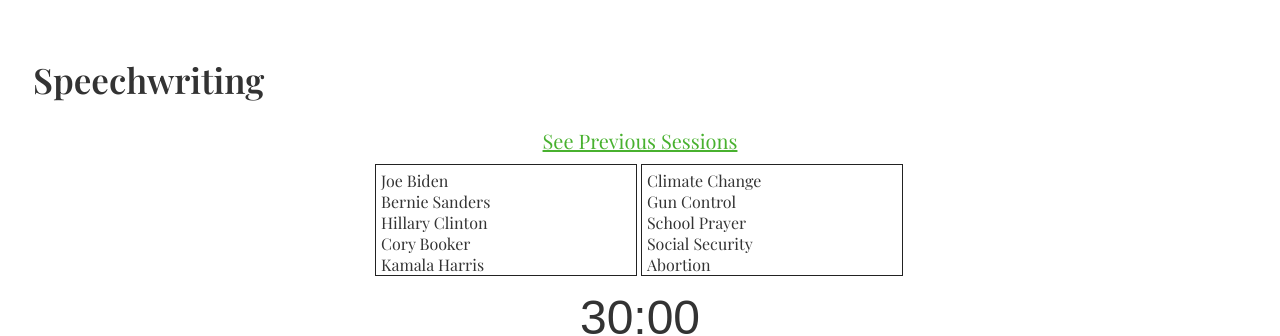
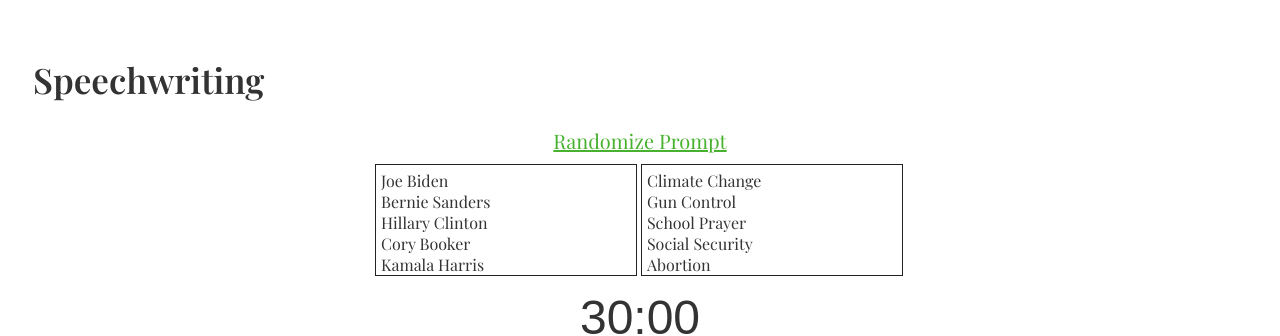
Before and after one commit to Crecker2/speechwriting, a Jekyll site: the page built from index.md, in a window 1280 px wide. Shown: the top 336 px of the page. Built offline with Jekyll 4.4.1, drawn with Linux system fonts in a browser that asks for light colours; some web fonts are replaced; some of the changed lines change nothing that is shown.

Commit message:
added randomize functionality

```diff
--- a/_layouts/default.html
+++ b/_layouts/default.html
@@ -15,7 +15,7 @@
         <h1>Speechwriting</h1>
       </div>
     </header>
-    <a class="postslink" href="{{'/sessions' | relative_url}}">See Previous Sessions</a>
+    <a onclick="randomize()" class="randomizer">Randomize Prompt</a>
     <div class="menu-wrapper">
       <div class="people">
         {% for person in site.data.people %}
--- a/css/stylesheet.scss
+++ b/css/stylesheet.scss
@@ -12,13 +12,14 @@
   font-weight: 600;
 }
 
-.postslink{
+.randomizer{
   color: #48b12f;
   text-decoration: underline;
   font-size: 20px;
   display: block;
   text-align: center;
   width: 100%;
+  cursor: pointer;
 }
 
 .menu-wrapper{
--- a/js/scripts.js
+++ b/js/scripts.js
@@ -44,6 +44,27 @@
 function assign(e){
   Array.from(document.getElementsByClassName(e.dataset.type)).forEach(i => i.removeAttribute("id"));
   e.id = e.dataset.type+"-active";
+}
+
+function randomize(){
+  var i,j,i_rand,j_rand;
+
+  Array.from(document.getElementsByClassName("person")).forEach(i => i.removeAttribute("id"));
+  Array.from(document.getElementsByClassName("prompt")).forEach(i => i.removeAttribute("id"));
+
+
+  i = Array.from(document.getElementsByClassName("person"));
+  j = Array.from(document.getElementsByClassName("prompt"));
+
+  i_rand = Math.floor(Math.random()*(i.length-1));
+  j_rand = Math.floor(Math.random()*(j.length-1));
+
+  j[j_rand].id = j[j_rand].dataset.type+"-active";
+  i[i_rand].id = i[i_rand].dataset.type+"-active";
+
+  j[j_rand] = j[j_rand].scrollIntoView(false);
+  i[i_rand] = i[i_rand].scrollIntoView(false);
+
 }
 
 function download(){
```
Also changed, not shown: 3 other files.
